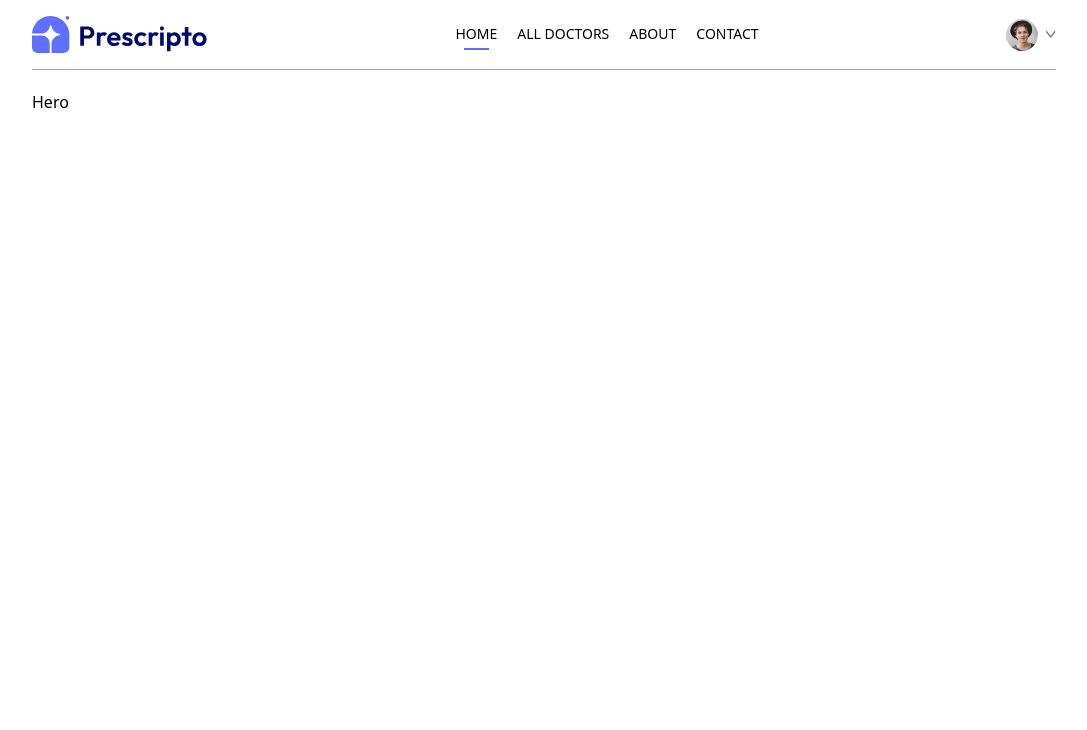
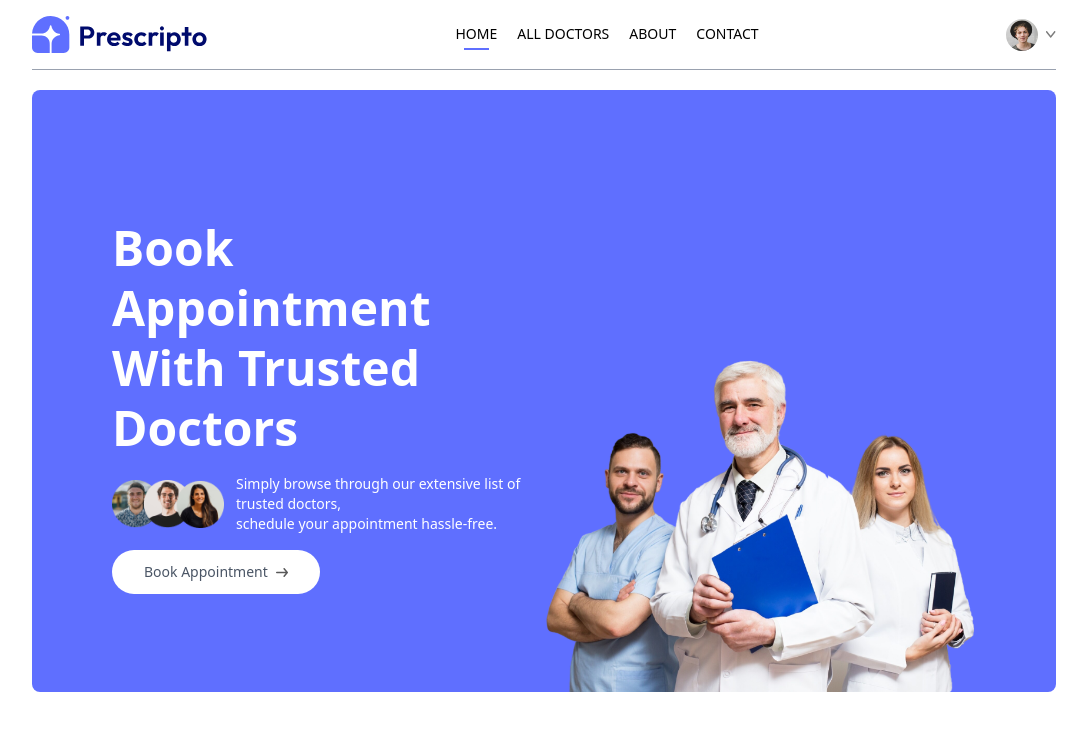
Before and after one commit to DhirajNeupane-999/Appartment-booking-system, a React (Vite) app in the folder frontend/: page / in a window 1280 px wide. Shown: the top 730 px of the page, without its empty margins (96-1183 px from the left). Built offline with nearby package versions, Linux system fonts and the light colour scheme.

Commit message:
complete hero section with two partition

```diff
--- a/frontend/src/components/Hero.jsx
+++ b/frontend/src/components/Hero.jsx
@@ -1,7 +1,32 @@
+import { Link } from "react-router-dom";
+import { assets } from "../assets/assets_frontend/assets";
+
 const Hero = () => {
   return (
-    <div>Hero</div>
-  )
-}
+    <div className="flex flex-col md:flex-row flex-wrap bg-primary rounded-lg px-6 md:px-10 lg:px-20">
+      {/* ---------- left side ---------- */}
+      <div className="md:w-1/2 flex flex-col items-start justify-center gap-4 py-10 m-auto md:py-[10vw] md:mb-[-30px]">
+        <p className="text-3xl md:text-4xl lg:text-5xl text-white font-semibold leading-tight md:leading-tight lg:leading-tight">
+          Book Appointment <br /> With Trusted Doctors
+        </p>
+        <div className="flex flex-col md:flex-row items-center gap-3 text-white text-sm font-light">
+          <img className="w-28" src={assets.group_profiles} alt="" />
+          <p>
+            Simply browse through our extensive list of trusted doctors,
+            <br className="hidden sm:block"/> schedule your appointment hassle-free.
+          </p>
+        </div>
+        <a href="#speciality" className="group flex items-center gap-2 bg-white px-8 py-3 rounded-full text-gray-600 text-sm m-auto md:m-0 hover:scale-105 transition-all duration-300">
+          Book Appointment <img className="w-3 transition-transform duration-300 group-hover:translate-x-2" src={assets.arrow_icon} alt="" />
+        </a>
+      </div>
 
-export default Hero
+      {/* ---------- right side ---------- */}
+      <div className="md:w-1/2 relative">
+        <img className="w-full md:absolute bottom-0 h-auto rounded-lg" src={assets.header_img} alt="" />
+      </div>
+    </div>
+  );
+};
+
+export default Hero;
```
